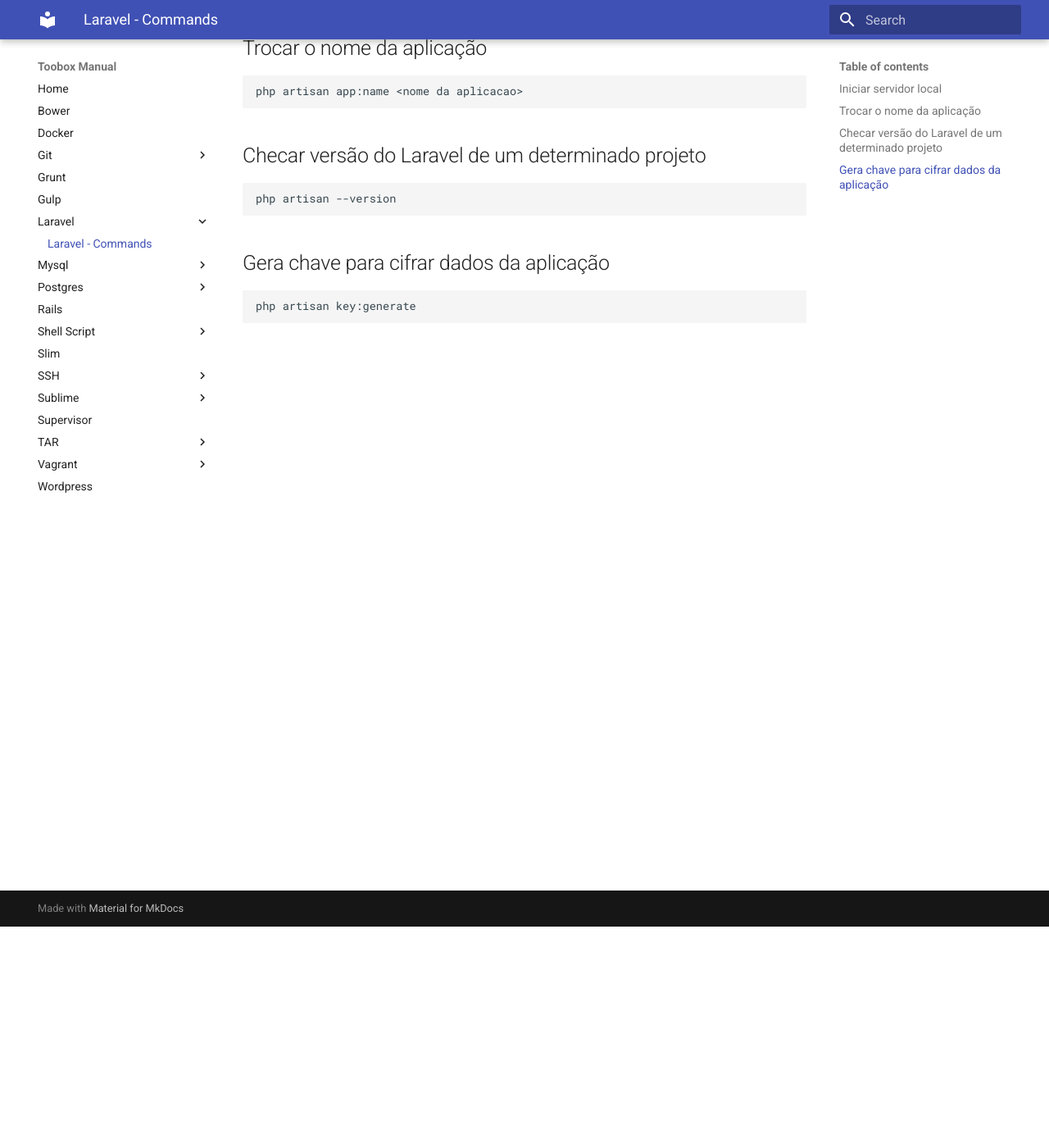
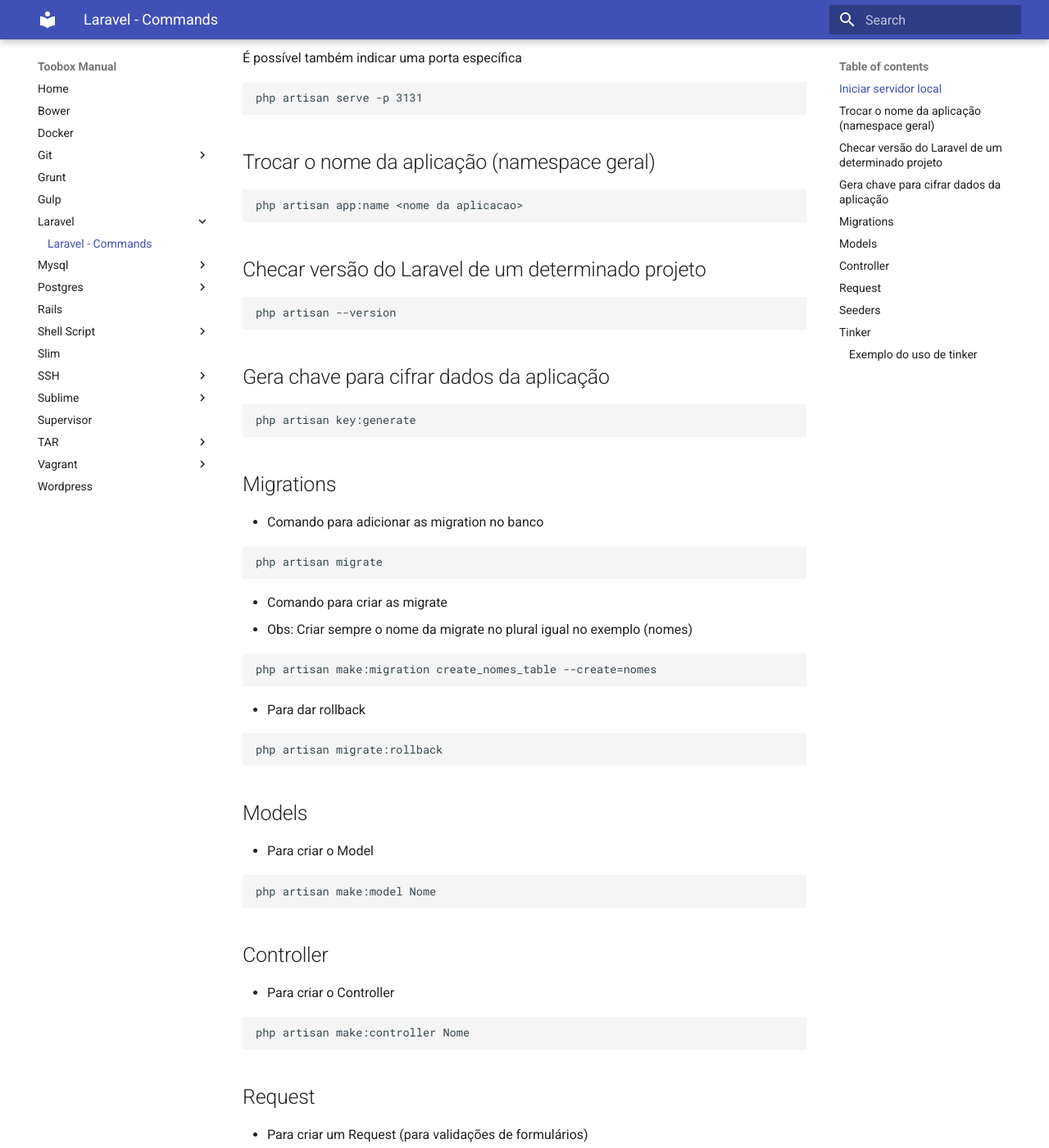
Before and after one commit to intrepidocabral/toolbox-manual, an MkDocs documentation site: the page built from docs/laravel/laravel_commands.md, in a window 1280 px wide and 1400 px high, scrolled down 270 px. Shown: the whole window at 82% size. Built offline with MkDocs 1.6.1 and Material for MkDocs 9.7.7, drawn with Linux system fonts in a browser that asks for light colours; old or Windows-style settings are respelled for this version of MkDocs; some of the changed text lies outside the part shown.

Commit message:
Update laravel_commands.md

````diff
--- a/docs/laravel/laravel_commands.md
+++ b/docs/laravel/laravel_commands.md
@@ -1,11 +1,17 @@
 # Artisan commands
 
 ## Iniciar servidor local
+Para servir a aplicação (estará disponível no http://localhost:8000)
 ```
 php artisan serve
 ```
 
-## Trocar o nome da aplicação
+É possível também indicar uma porta específica
+```
+php artisan serve -p 3131
+```
+
+## Trocar o nome da aplicação (namespace geral)
 
 ```
 php artisan app:name <nome da aplicacao>
@@ -21,3 +27,58 @@
 ```
 php artisan key:generate
 ```
+
+##Migrations
+
+* Comando para adicionar as migration no banco
+```bash
+php artisan migrate
+```
+* Comando para criar as migrate
+* Obs: Criar sempre o nome da migrate no plural igual no exemplo (nomes)
+```bash
+php artisan make:migration create_nomes_table --create=nomes
+```
+
+* Para dar rollback
+```bash
+php artisan migrate:rollback
+```
+## Models
+* Para criar o Model
+```bash
+php artisan make:model Nome
+```
+##Controller
+* Para criar o Controller
+```bash
+php artisan make:controller Nome
+```
+##Request
+* Para criar um Request (para validações de formulários)
+```bash
+php artisan make:request Nome
+```
+##Seeders
+* Para criar clase de seeders
+```bash
+php artisan make:seed Nome
+```
+* Para criar seeders e adicionar no banco
+```bash
+php artisan db:seed
+```
+* Para dar um refresh no banco e criar as seeders novamente
+```bash
+php artisan migrate:refresh --seed
+```
+##Tinker
+* Para iniciar o tinker
+```bash
+php artisan tinker
+```
+###Exemplo do uso de tinker
+* Retorna todos os dados do banco da tabela Nomes
+```bash
+ App\Models\Nome::all();
+```
````
